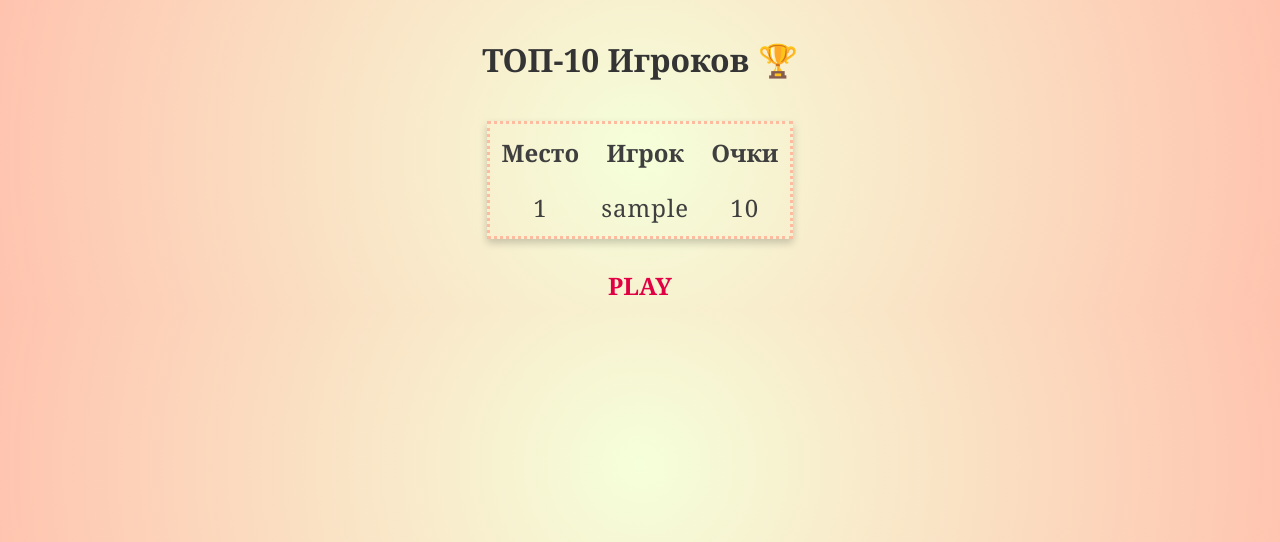
After one commit to IvanaMishich/Dino-game, a Django app: template Dino/templates/top10.html in a window 1280 px wide. The commit adds this page. Shown: the top 542 px of the page. Run offline with Django 5.2, Linux system fonts and the light colour scheme; the template is opened without the code that fills it: most values are stand-ins (such as "Sample title", 1, 10 or a date in 2020); parts of the project's set-up code (start-up, migrations or seed data) failed here and were passed over.

Commit message:
Add files via upload

```diff
--- /dev/null
+++ b/Dino/templates/top10.html
@@ -0,0 +1,29 @@
+<!DOCTYPE html>
+<html lang="en">
+<head>
+    <meta charset="UTF-8">
+    <title>Top-10</title>
+</head>
+<body style="text-align: center; display: flex; flex-direction: column; justify-content: center; font-size: 24px; color: #343434; font-family: Georgia; background: radial-gradient(circle, #f5ffda, #ffc3ae);">
+    <h style="font-size: 32px; font-weight: bold; margin-top: 30px; margin-bottom: 10px;">ТОП-10 Игроков 🏆</h>
+    <table style="width: 20%; margin: 0 auto; margin-top: 30px; margin-bottom: 30px; color: #3f3f3f; border: 3px dotted #ffbba0; box-shadow: 0 4px 8px rgba(0, 0, 0, 0.2);">
+        <thead>
+            <tr style="font-weight: bold;">
+                <th style="padding: 10px;">Место</th>
+                <th style="padding: 10px;">Игрок</th>
+                <th style="padding: 10px;">Очки</th>
+            </tr>
+        </thead>
+        <tbody>
+            {% for player in top10 %}
+            <tr style="letter-spacing: 1px;">
+                <td style="padding: 10px; text-align: center;">{{ forloop.counter }}</td>
+                <td style="padding: 10px; text-align: center;">{{ player.username }}</td>
+                <td style="padding: 10px; text-align: center;">{{ player.score }}</td>
+            </tr>
+            {% endfor %}
+        </tbody>
+    </table>
+    <h onclick="window.location.href='/';" style="color: #e20044; font-weight: bold; cursor: pointer;">PLAY</h>
+</body>
+</html>
```
Also changed, not shown: Dino/templates/login.html (+6 -5 lines), Dino/templates/register.html (+4 -5 lines).
